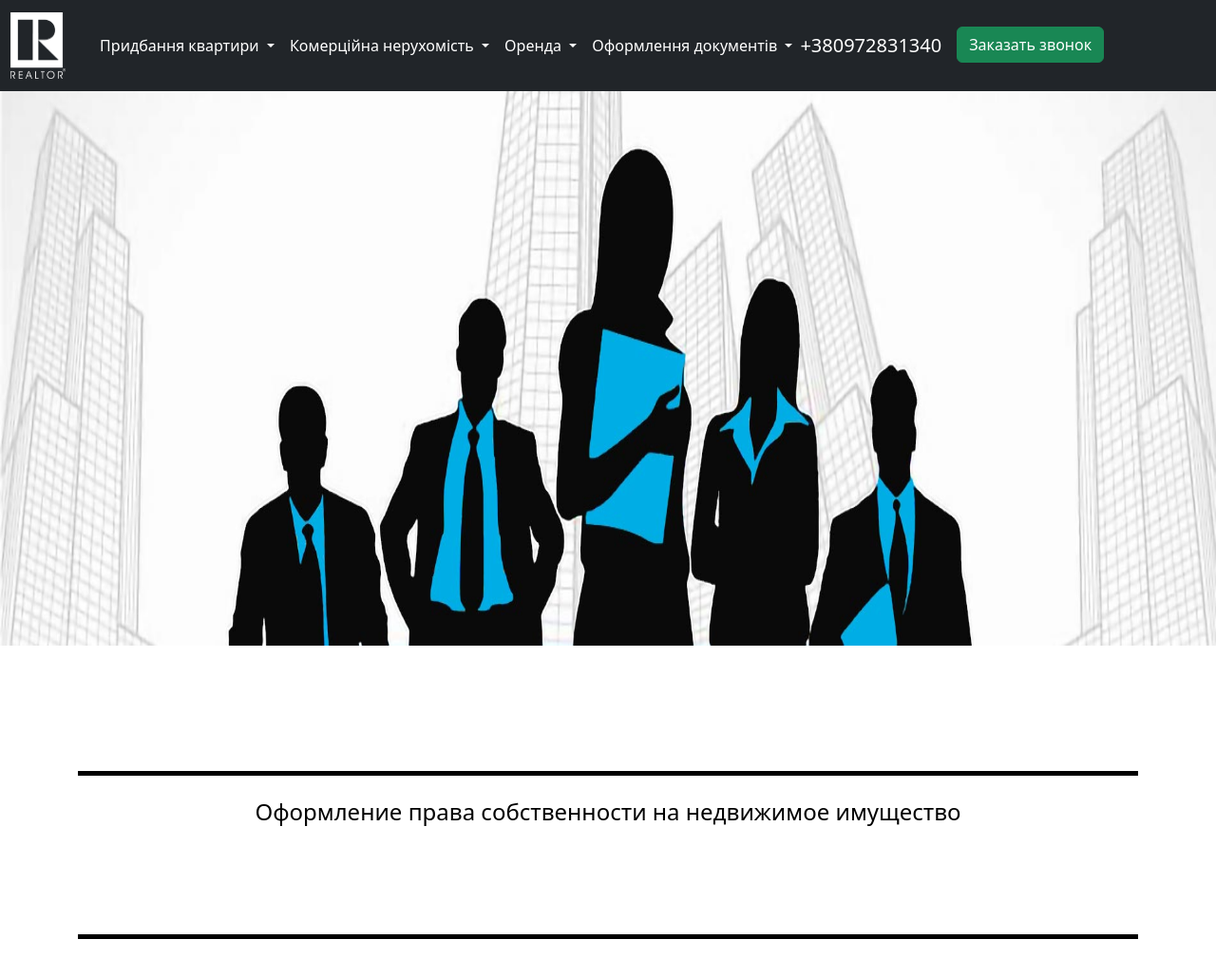
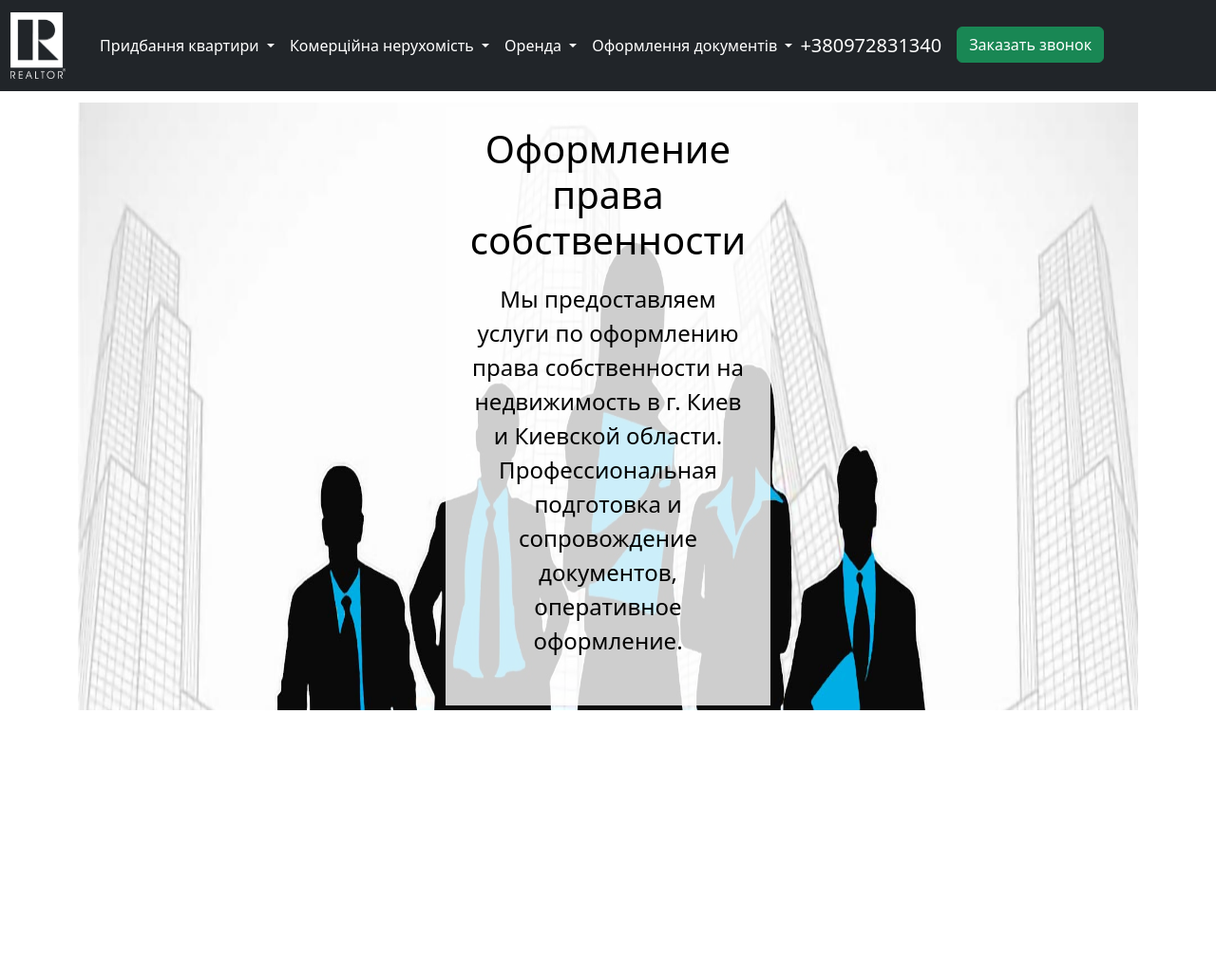
Before and after one commit to Delibero69/odessa-realtor, a Django app: page /documents/ in a window 1280 px wide. Shown: the whole page at 95% size. After the commit the page ends 748 px from the top, so only its background shows below. Run offline with Django 4.2, Linux system fonts and the light colour scheme.

Commit message:
заебало меня все

```diff
--- a/project/documents/static/documents/css/style.css
+++ b/project/documents/static/documents/css/style.css
@@ -1,33 +1,54 @@
-/* Ваш код CSS */
-.photo {
-  display: block; /* Устанавливаем свойство display в block, чтобы изображение отображалось как блочный элемент */
-  margin: 0 auto; /* Устанавливаем автоматические отступы слева и справа, чтобы изображение было выровнено по центру по горизонтали */
-  max-width: 100%; /* Устанавливаем максимальную ширину изображения в 120% от родительского элемента, чтобы оно было чуть шире */
-  height: 85%; /* Устанавливаем высоту изображения в auto, чтобы она масштабировалась пропорционально */
-}
-  .long-bar {
-      width: 100%; /* Устанавливаем ширину полоски на 100% от родительского элемента */
-      height: 20px; /* Устанавливаем высоту полоски на 20 пикселей */
-      background-color: yellow; /* Устанавливаем цвет фона полоски */
-    }
 .container {
-            max-width: 300px;
+    position: relative;
+    max-width: 1000px;
     margin: 0 auto;
-            background-color: transparent;
     padding: 20px;
+    top: 11%;
 }
 
+.photo {
+    /*display: block;*/
+    /*max-width: 100%;*/
+    /*left: 0%;*/ /* удалить или закомментировать эту строку */
+    width : 100%; /* изменить "weight" на "width" и задать значение в процентах или другой единице измерения */
+    height: 80%; /* увеличиваем высоту фото до 80% */
+}
+
+
 .text {
-            background-color: transparent;
+    position: absolute;
+    top: 50%;
+    left: 50%;
+    transform: translate(-50%, -50%);
+    width: 30%;
+    padding: 20px;
+    background-color: rgba(255, 255, 255, 0.8);
     color: black;
+    font-size: 30px;
+    text-align: center;
+}
+
+.text h1 {
+    font-size: 40px;
+    margin-bottom: 20px;
+}
+
+.text p {
+    font-size: 24px;
+    margin-bottom: 30px;
+}
+
+.text .btn {
+    display: inline-block;
+    padding: 10px 20px;
+    background-color: #007bff;
+    color: #fff;
     font-size: 24px;
     text-align: center;
-            margin-bottom: 20px; /* Добавлен отступ снизу */
+    text-decoration: none;
+    transition: background-color 0.3s ease;
 }
 
-        .line {
-            background-color: black;
-            height: 5px;
-            margin-top: 10%;
-            margin-bottom: 20px;
+.text .btn:hover {
+    background-color: #0056b3;
 }
--- a/project/documents/templates/documents/base.html
+++ b/project/documents/templates/documents/base.html
@@ -119,11 +119,13 @@
         </div>
     </div>
 </nav>
-<img src="{% static 'documents/img/bti-cuted.jpg' %}" alt="" srcset="" class="photo">
-<div class="container">
-        <div class="line"></div>
-        <div class="text">Оформление права собственности на недвижимое имущество</div>
-        <div class="line"></div>
+  <div class="container">
+        <img src="{% static 'documents/img/bti-cuted.jpg' %}"alt="Фото" class="photo">
+        <div class="text">
+            <h1>Оформление права собственности</h1>
+            <p>Мы предоставляем услуги по оформлению права собственности на недвижимость в г. Киев и Киевской области.
+                Профессиональная подготовка и сопровождение документов, оперативное оформление.</p>
+        </div>
     </div>
 </body>
 </html>
--- a/project/main/templates/main/base.html
+++ b/project/main/templates/main/base.html
@@ -84,7 +84,7 @@
                     </a>
                     <ul class="dropdown-menu" id="oformlenie-dropdown" onmouseover="showDropdown('oformlenie')"
                         onmouseout="hideDropdown('oformlenie')">
-                        <li><a class="dropdown-item" href="/">Реєстрація права власності на нерухомість, землю</a></li>
+                        <li><a class="dropdown-item" href="{% url 'docindex' %}">Реєстрація права власності на нерухомість, землю</a></li>
                         <li class="dropdown-divider"></li>
                         <li><a class="dropdown-item" href="#">Дозвіл на будівництво та реконструкцію</a></li>
                         <li class="dropdown-divider"></li>
```
Lines whose indentation alone changed are shown as unchanged.
